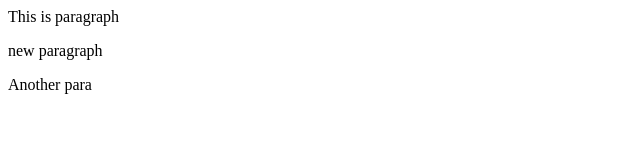
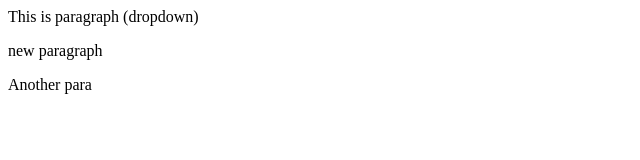
Before and after one commit to vishal-kumawat-4141/localrepo, a plain HTML site: page index.html in a window 1280 px wide. Shown: the whole page, without its empty margins (0-640 px from the left). Drawn offline with Linux system fonts and the light colour scheme.

Commit message:
updated feature1 para

```diff
--- a/index.html
+++ b/index.html
@@ -1,3 +1,3 @@
-<p>This is paragraph</p>
+<p>This is paragraph (dropdown)</p>
 <p>new paragraph</p>
 <p>Another para</p>
```
